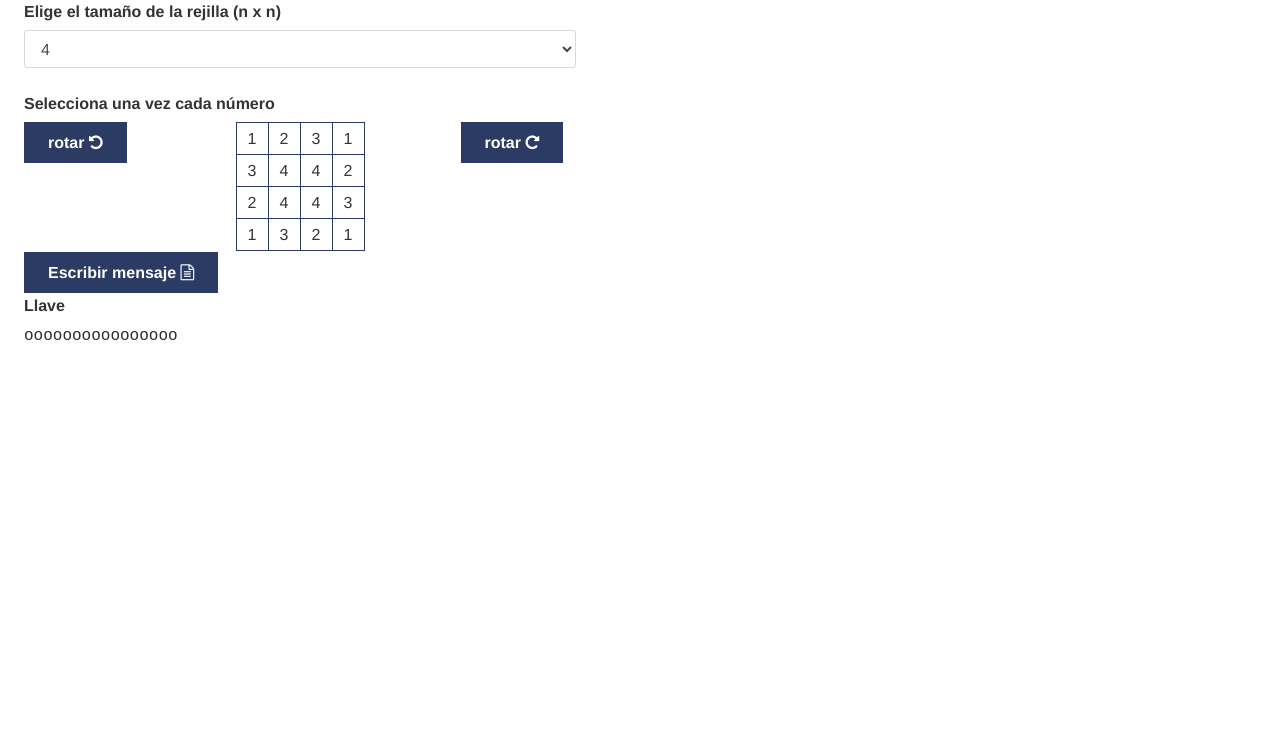
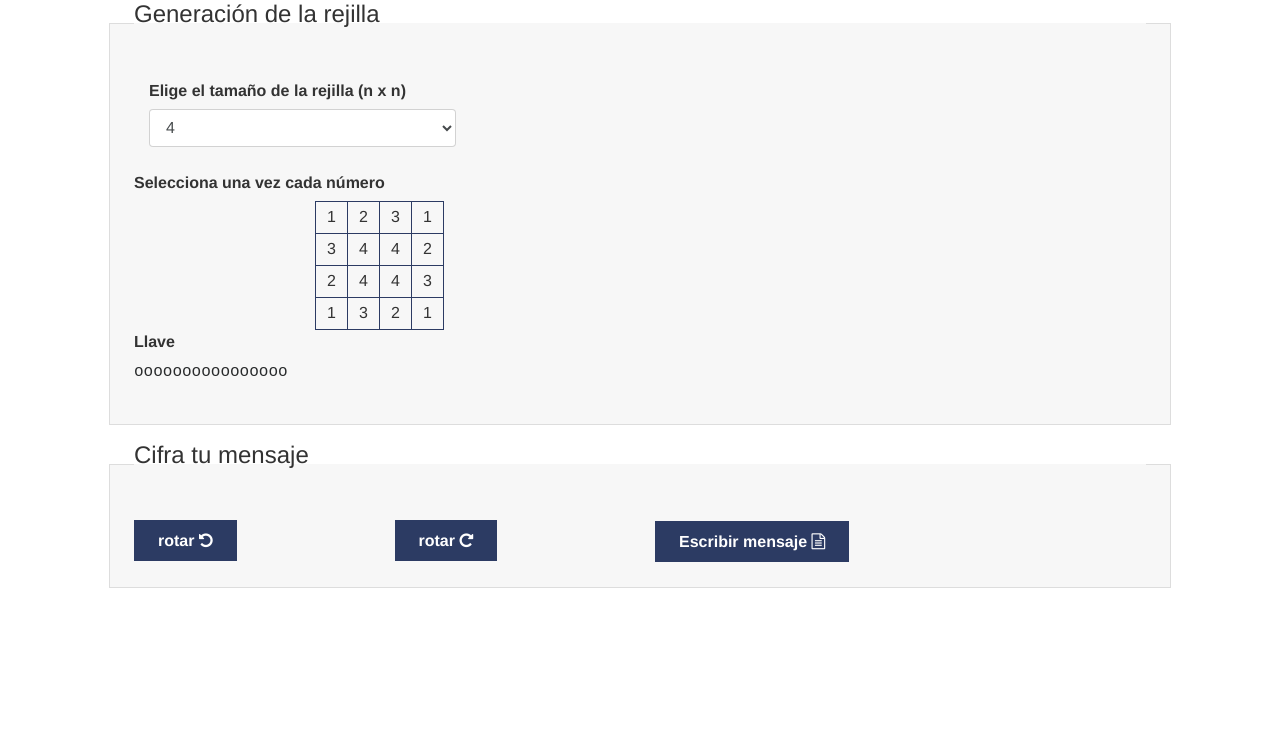
Before and after one commit to BlackSpartan117/Grille_encrypt, a plain HTML site: page proyecto/index.html in a window 1280 px wide. Shown: the part 67-800 px from the top of the page. Drawn offline with Linux system fonts and the light colour scheme.

Commit message:
division en secciones

```diff
--- a/proyecto/index.html
+++ b/proyecto/index.html
@@ -2,21 +2,25 @@
 <!-- saved from url=(0041)http://www.scytale.xyz/ciphers/fleissner/ -->
 <html lang="en">
 <head>
-<meta http-equiv="Content-Type" content="text/html; charset=UTF-8"></meta>
+<meta http-equiv="Content-Type" content="text/html; charset=UTF-8">
     <title>Fleissner Grille</title>
     <!-- Bootstrap 4 -->
-    <link rel="stylesheet" href="css/bootstrap.min.css"></link>
+    <link rel="stylesheet" href="css/bootstrap.min.css">
 
     <!-- Font awesome biblioteca de iconos -->
-    <link rel="stylesheet" type="text/css" href="css/font-awesome-4.6.3/css/font-awesome.min.css"></link>
-    <link rel="stylesheet" type="text/css" media="all" href="css/main.css"></link>
+    <link rel="stylesheet" type="text/css" href="css/font-awesome-4.6.3/css/font-awesome.min.css">
+    <link rel="stylesheet" type="text/css" media="all" href="css/main.css">
 </head>
 <body class="cipher fleissner">
-<div class="wrapper">
-    <div id="content">
+<div class="container">
+    <div id="content" class="row" style="width: 100vw;">
         <h2>Fleissner Grille Cipher</h2>
+        <fieldset class="form-group">
+            <legend>
+                <h3>Generaci&oacute;n de la rejilla</h3>
+            </legend>
             <div class="key grille">
-            <div class="form-group">
+                <div class="form-group col-md-4">
                     <label for="dimension">Elige el tama&ntilde;o de la rejilla (n x n)</label>
                     <select class="form-control" id="dimension">
                       <option>4</option>
@@ -28,10 +32,6 @@
                 <label>Selecciona una vez cada n&uacute;mero</label>
 
                 <div class="row">
-				<div class="col-sm-3">
-					<button id="rotarI">rotar <i class="fa fa-rotate-left"></i></button>
-				</div>
-
                     <div class="col-sm-6">
                         <table>
                             <tbody id="rejilla">
@@ -39,13 +39,24 @@
                             </tbody>
                         </table>
                     </div>
-
+                </div>
+                <div class="key">
+                    <label>Llave</label>
+                    <pre></pre>
+                </div>
+            </div>
+        </fieldset>
+        <fieldset class="form-group">
+            <legend>
+                <h3>Cifra tu mensaje</h3>
+            </legend>
+            <div class="row">
+               <div class="col-sm-3">
+                    <button id="rotarI">rotar <i class="fa fa-rotate-left"></i></button>
+                </div>
                 <div class="col-sm-3">
                     <button id="rotarD">rotar <i class="fa fa-rotate-right"></i></button>
                 </div>
-            </div>
-
-            <div class="row">
                 <div class="content">
                     <div class="col-sm-3"></div>
                     <div class="col-sm-6">
@@ -54,11 +65,7 @@
                     <div class="col-sm-3"></div>
                 </div>
             </div>
-            <div class="key">
-                <label>Llave</label>
-                <pre></pre>
-            </div>
-        </div>
+        </fieldset>
     </div>
 </div>
 
```
Lines whose indentation alone changed are shown as unchanged.
